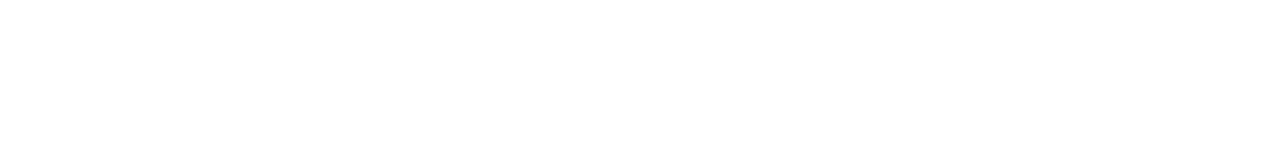
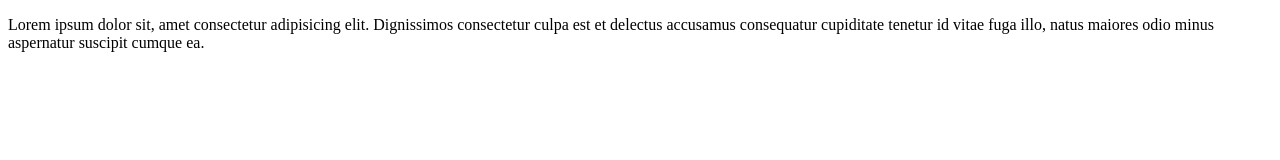
Before and after one commit to alebbra/test-git, a plain HTML site: page index.html in a window 1280 px wide. Drawn offline with Linux system fonts and the light colour scheme.

Commit message:
Agregado DIV contenedor

```diff
--- a/index.html
+++ b/index.html
@@ -7,5 +7,11 @@
 </head>
 <body>
 
+    <!--DIV CONTENEDOR 1-->
+    <div class="container">
+        <div class="row">
+            <p>Lorem ipsum dolor sit, amet consectetur adipisicing elit. Dignissimos consectetur culpa est et delectus accusamus consequatur cupiditate tenetur id vitae fuga illo, natus maiores odio minus aspernatur suscipit cumque ea. </p>
+        </div>
+    </div>
 </body>
 </html>
```
